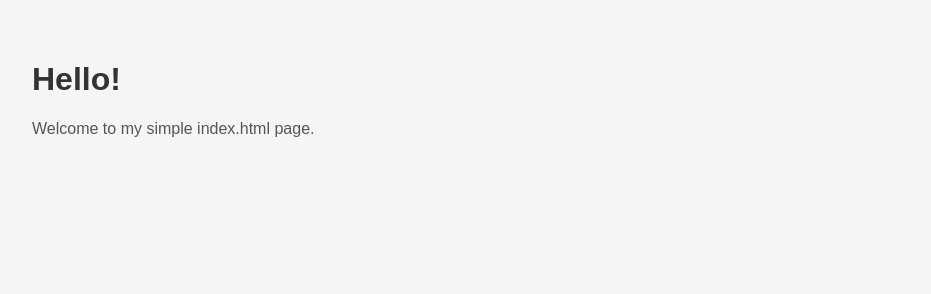
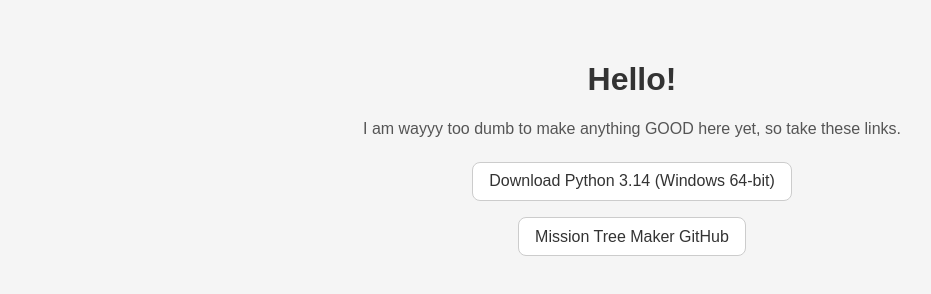
Before and after one commit to Clenner/mission-tree-maker, a plain HTML site: page index.html in a window 1280 px wide. Shown: the whole page, without its empty margins (8-939 px from the left). Drawn offline with Linux system fonts and the light colour scheme.

Commit message:
Modify index.html title and add links
Updated the title and added links to download Python and access the GitHub repository.

```diff
--- a/index.html
+++ b/index.html
@@ -3,12 +3,13 @@
 <head>
   <meta charset="UTF-8" />
   <meta name="viewport" content="width=device-width, initial-scale=1.0" />
-  <title>My Page</title>
+  <title>Mission Tree Maker</title>
   <style>
     body {
       font-family: Arial, sans-serif;
       padding: 2rem;
       background: #f5f5f5;
+      text-align: center;
     }
     h1 {
       color: #333;
@@ -16,10 +17,34 @@
     p {
       color: #555;
     }
+    a {
+      display: inline-block;
+      margin: 0.5rem 0;
+      padding: 0.6rem 1rem;
+      background: white;
+      border: 1px solid #ccc;
+      border-radius: 8px;
+      text-decoration: none;
+      color: #333;
+      transition: 0.2s;
+    }
+    a:hover {
+      background: #e4e4e4;
+    }
   </style>
 </head>
 <body>
   <h1>Hello!</h1>
-  <p>Welcome to my simple index.html page.</p>
+  <p>I am wayyy too dumb to make anything GOOD here yet, so take these links.</p>
+
+  <a href="https://www.python.org/ftp/python/3.14.0/python-3.14.0-amd64.exe">
+    Download Python 3.14 (Windows 64-bit)
+  </a>
+
+  <br>
+
+  <a href="https://github.com/Clenner/mission-tree-maker">
+    Mission Tree Maker GitHub
+  </a>
 </body>
 </html>
```
